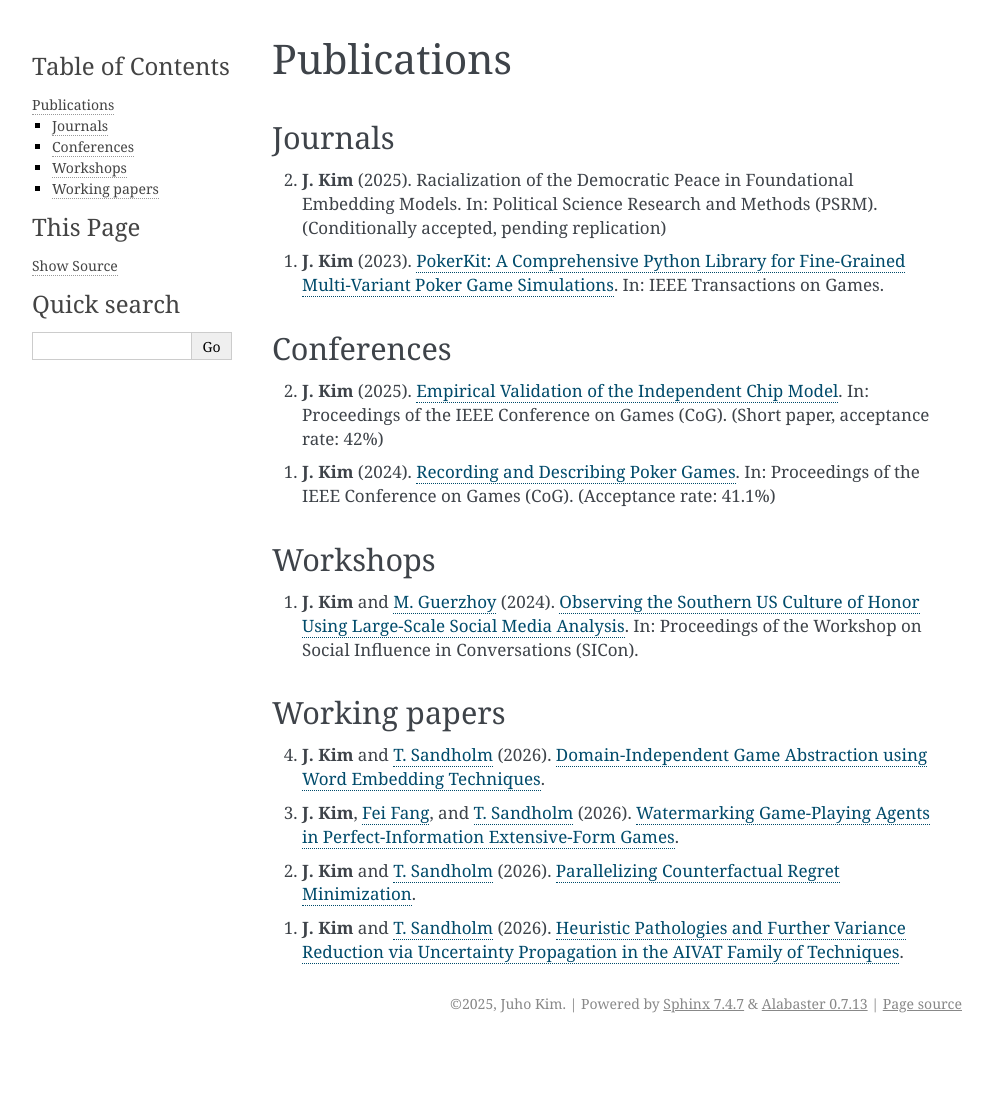
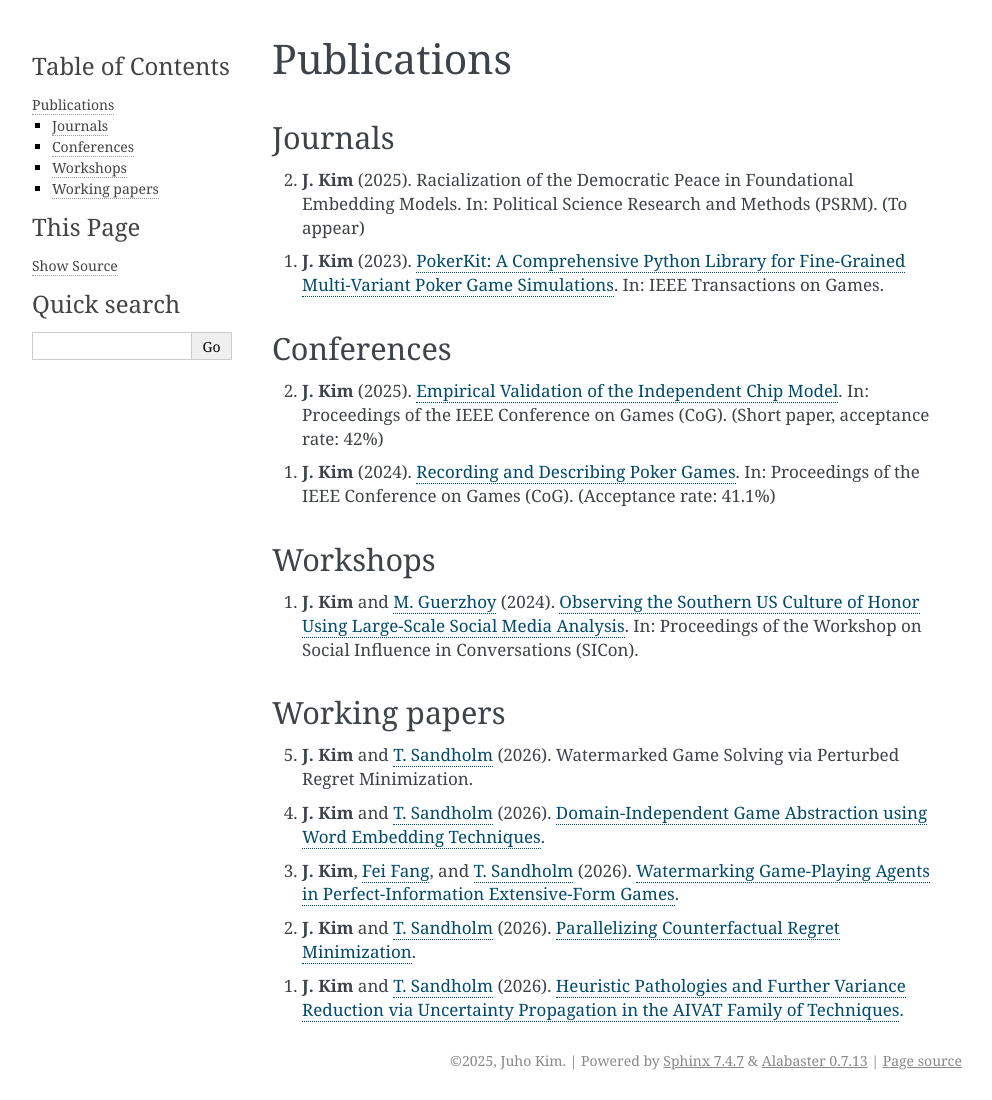
Before and after one commit to AussieSeaweed/personal-website, a Sphinx documentation site: the page built from source/publications.rst, in a window 1280 px wide. Shown: the whole page, without its empty margins (148-1140 px from the left). Built offline with Sphinx 7.4.7, drawn with Linux system fonts in a browser that asks for light colours; before the commit the page ends 1043 px from its top, so only the background shows below that.

Commit message:
Update publications

```diff
--- a/source/publications.rst
+++ b/source/publications.rst
@@ -4,7 +4,7 @@ Publications
 Journals
 --------
 
-2. **J. Kim** (2025). Racialization of the Democratic Peace in Foundational Embedding Models. In: Political Science Research and Methods (PSRM). (Conditionally accepted, pending replication)
+2. **J. Kim** (2025). Racialization of the Democratic Peace in Foundational Embedding Models. In: Political Science Research and Methods (PSRM). (To appear)
 
 1. **J. Kim** (2023). `PokerKit: A Comprehensive Python Library for Fine-Grained Multi-Variant Poker Game Simulations <https://doi.org/10.1109/TG.2023.3325637>`_. In: IEEE Transactions on Games.
 
@@ -23,6 +23,8 @@ Workshops
 Working papers
 --------------
 
+5. **J. Kim** and `T. Sandholm <https://www.cs.cmu.edu/~sandholm/>`_ (2026). Watermarked Game Solving via Perturbed Regret Minimization.
+
 4. **J. Kim** and `T. Sandholm <https://www.cs.cmu.edu/~sandholm/>`_ (2026). `Domain-Independent Game Abstraction using Word Embedding Techniques <https://arxiv.org/abs/2605.15543>`_.
 
 3. **J. Kim**, `Fei Fang <https://feifang.info/>`_, and `T. Sandholm <https://www.cs.cmu.edu/~sandholm/>`_ (2026). `Watermarking Game-Playing Agents in Perfect-Information Extensive-Form Games <https://arxiv.org/abs/2605.14283>`_.
```
